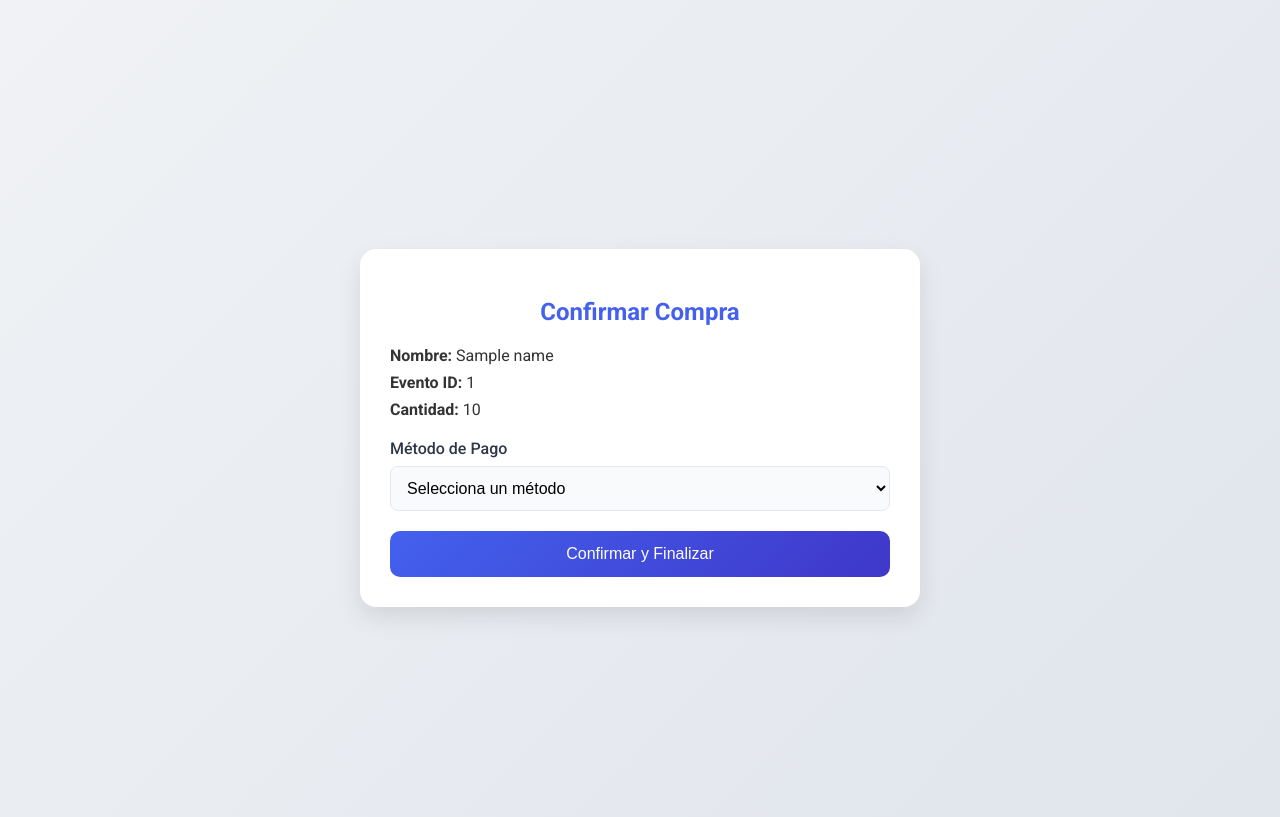
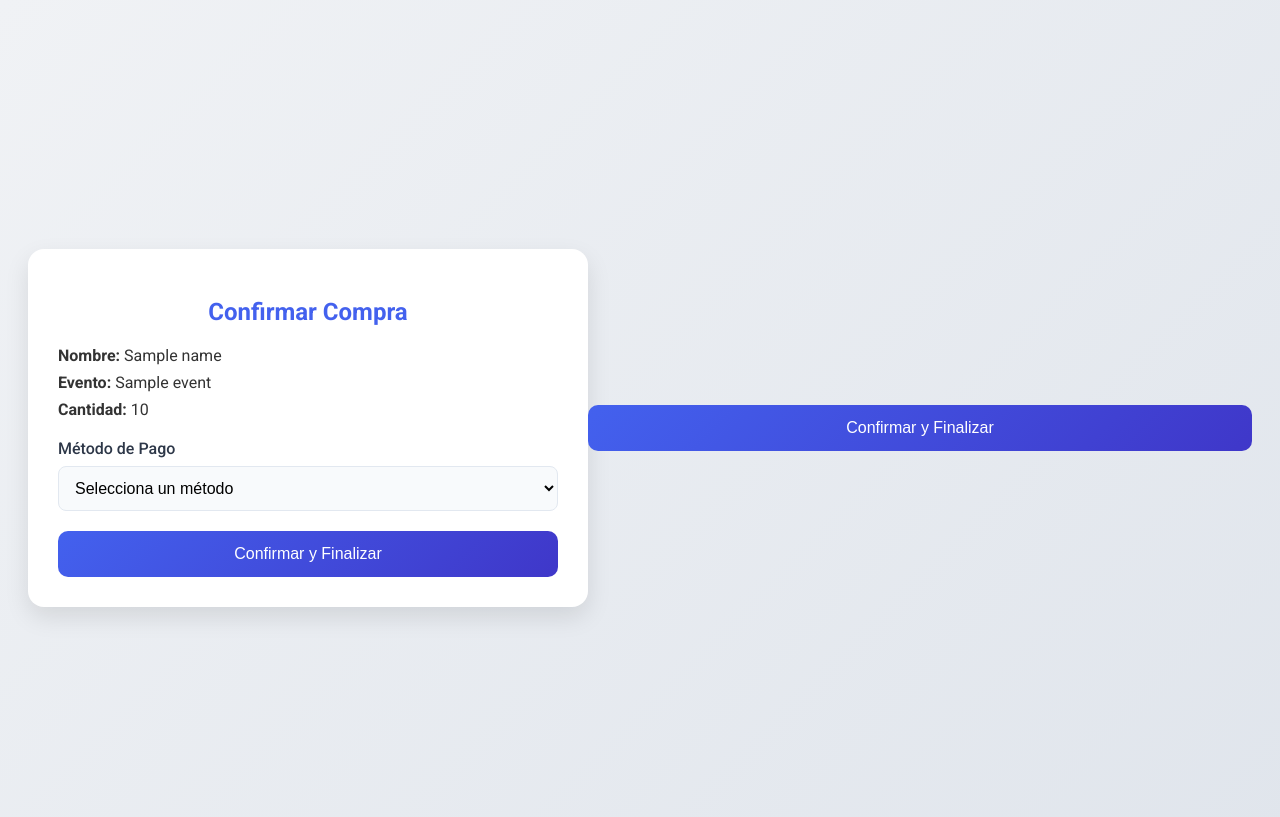
Before and after one commit to nicolassss16/qrtickt, a Python web app: template app/templates/checkout.html in a window 1280 px wide. Shown: the top 817 px of the page. Run offline with Jinja, Linux system fonts and the light colour scheme; the template is opened without the code that fills it: most values are stand-ins (such as "Sample title", 1, 10 or a date in 2020).

Commit message:
Update checkout.html

```diff
--- a/app/templates/checkout.html
+++ b/app/templates/checkout.html
@@ -91,12 +91,12 @@
     <h2>Confirmar Compra</h2>
     <div class="summary">
       <p><strong>Nombre:</strong> {{ name }}</p>
-      <p><strong>Evento ID:</strong> {{ event_id }}</p>
+      <p><strong>Evento:</strong> {{ event.name }}</p>
       <p><strong>Cantidad:</strong> {{ quantity }}</p>
     </div>
     <form action="{{ url_for('main.pago_confirmado') }}" method="POST">
       <input type="hidden" name="name" value="{{ name }}">
-      <input type="hidden" name="event_id" value="{{ event_id }}">
+      <input type="hidden" name="event_id" value="{{ event.id }}">
       <input type="hidden" name="quantity" value="{{ quantity }}">
 
       <div class="form-group">
@@ -114,4 +114,10 @@
     </form>
   </div>
 </body>
+
+
+      <button type="submit" class="btn">Confirmar y Finalizar</button>
+    </form>
+  </div>
+</body>
 </html>
```
